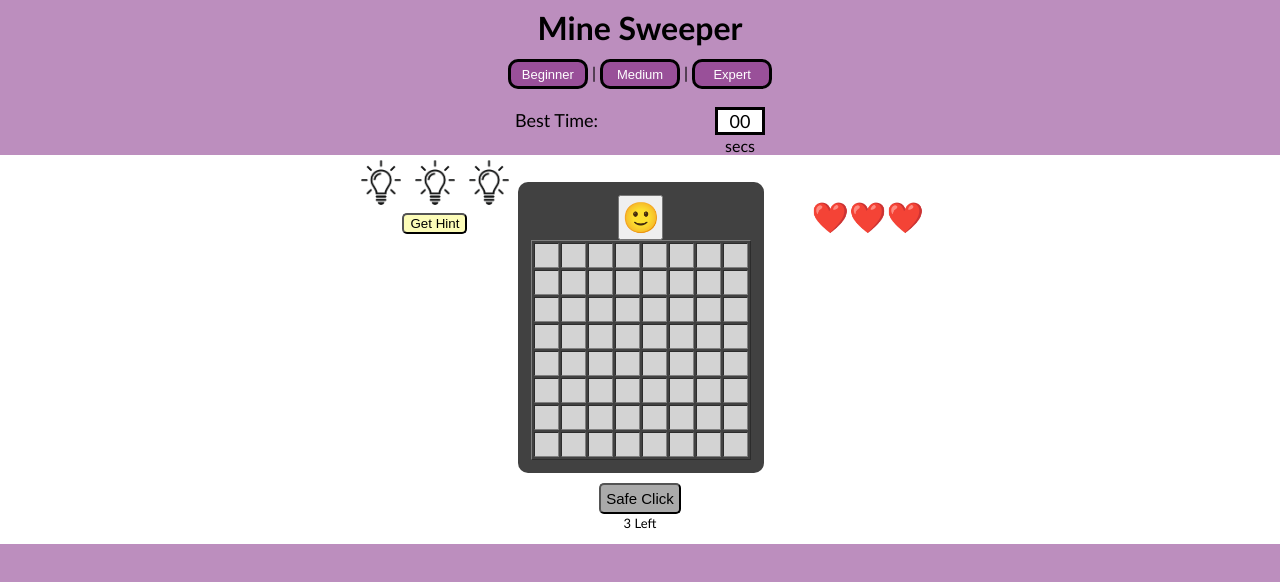
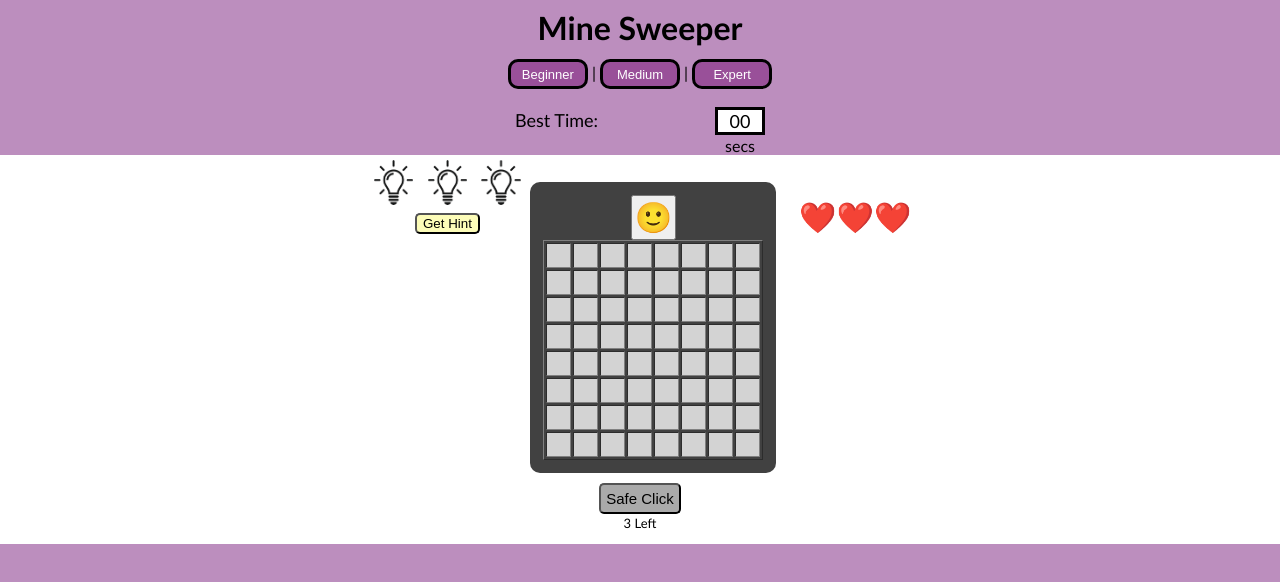
Before and after one commit to OrBaadani/MineSweeper, a plain HTML site: page index.html in a window 1280 px wide. Drawn offline with Linux system fonts and the light colour scheme.

Commit message:
Update style.css
small change

```diff
--- a/css/style.css
+++ b/css/style.css
@@ -99,7 +99,7 @@ img{
     font-size:30px;
     display:inline-block;
     /* float:right; */
-    width: 160px;
+    width: 135px;
     text-align: right;
     /* display: flex;  */
     /* justify-content: space-between; */
```
